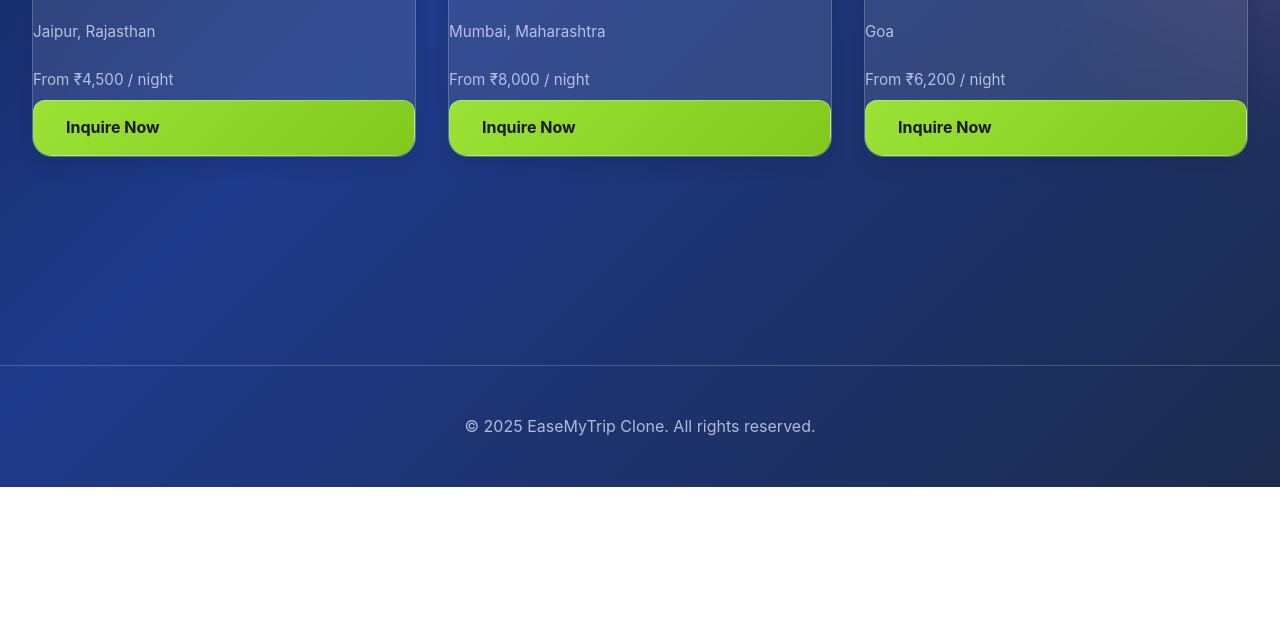
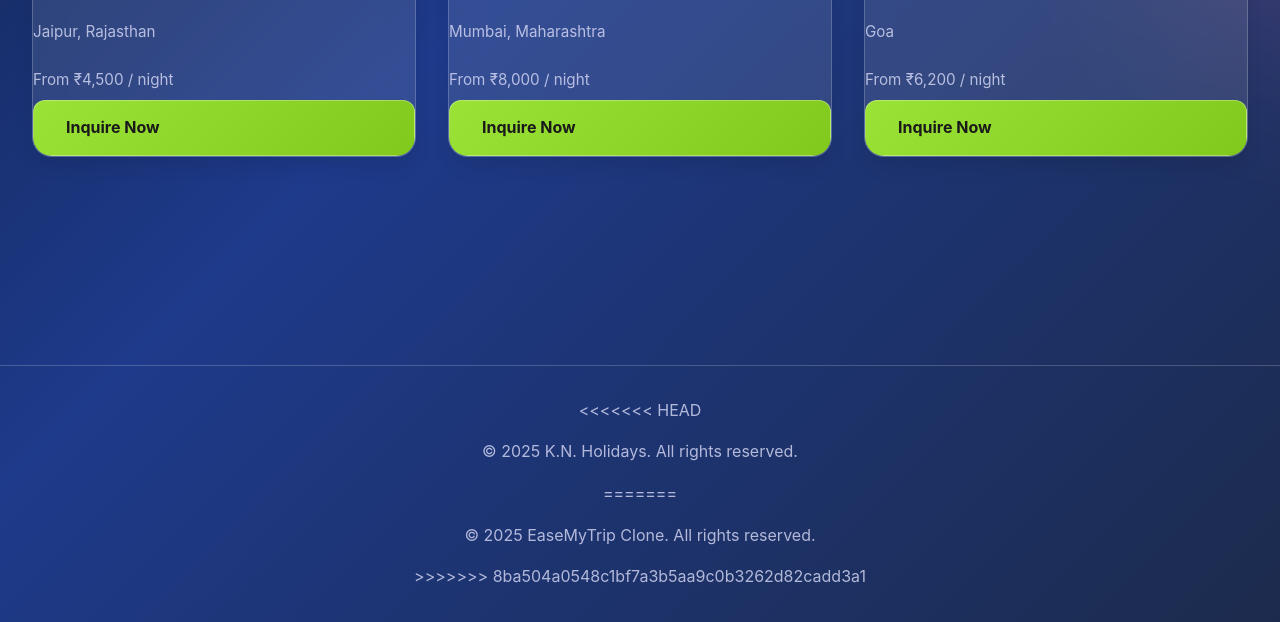
Before and after one commit to arkot23/KN-Holidays, a plain HTML site: page hotels.html in a window 1280 px wide. Shown: the part 927-1549 px from the top of the page. Before the commit the page ends 1414 px from the top, so only its background shows below. Drawn offline with Linux system fonts and the light colour scheme.

Commit message:
Update hotels.html

```diff
--- a/hotels.html
+++ b/hotels.html
@@ -3,7 +3,7 @@
 <head>
     <meta charset="UTF-8">
     <meta name="viewport" content="width=device-width, initial-scale=1.0">
-    <title>Hotels - EaseMyTrip Clone</title>
+    <title>Hotels - K.N. Holidays</title>
     <link rel="stylesheet" href="style.css">
 </head>
 <body>
@@ -63,7 +63,11 @@
     </main>
 
     <footer>
+<<<<<<< HEAD
+        <p>&copy; 2025 K.N. Holidays. All rights reserved.</p>
+=======
         <p>&copy; 2025 EaseMyTrip Clone. All rights reserved.</p>
+>>>>>>> 8ba504a0548c1bf7a3b5aa9c0b3262d82cadd3a1
     </footer>
 </body>
 </html>
```
